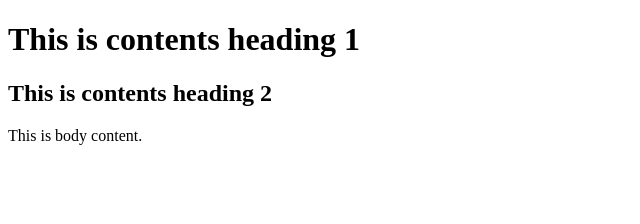
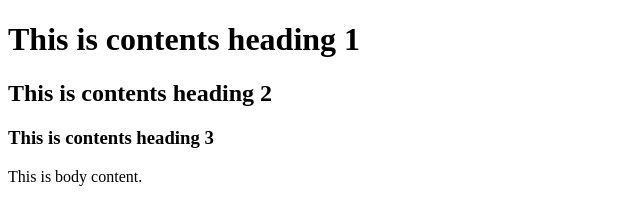
Before and after one commit to Wakit137/Web-development, a plain HTML site: page Index.html in a window 1280 px wide. Shown: the whole page, without its empty margins (0-640 px from the left). Drawn offline with Linux system fonts and the light colour scheme.

Commit message:
Update Index.html

```diff
--- a/Index.html
+++ b/Index.html
@@ -12,6 +12,9 @@
   <h2>
    This is contents heading 2
   </h2>
+  <h3>
+   This is contents heading 3
+  </h3>
   This is body content.
  </body>
 </html>
```
